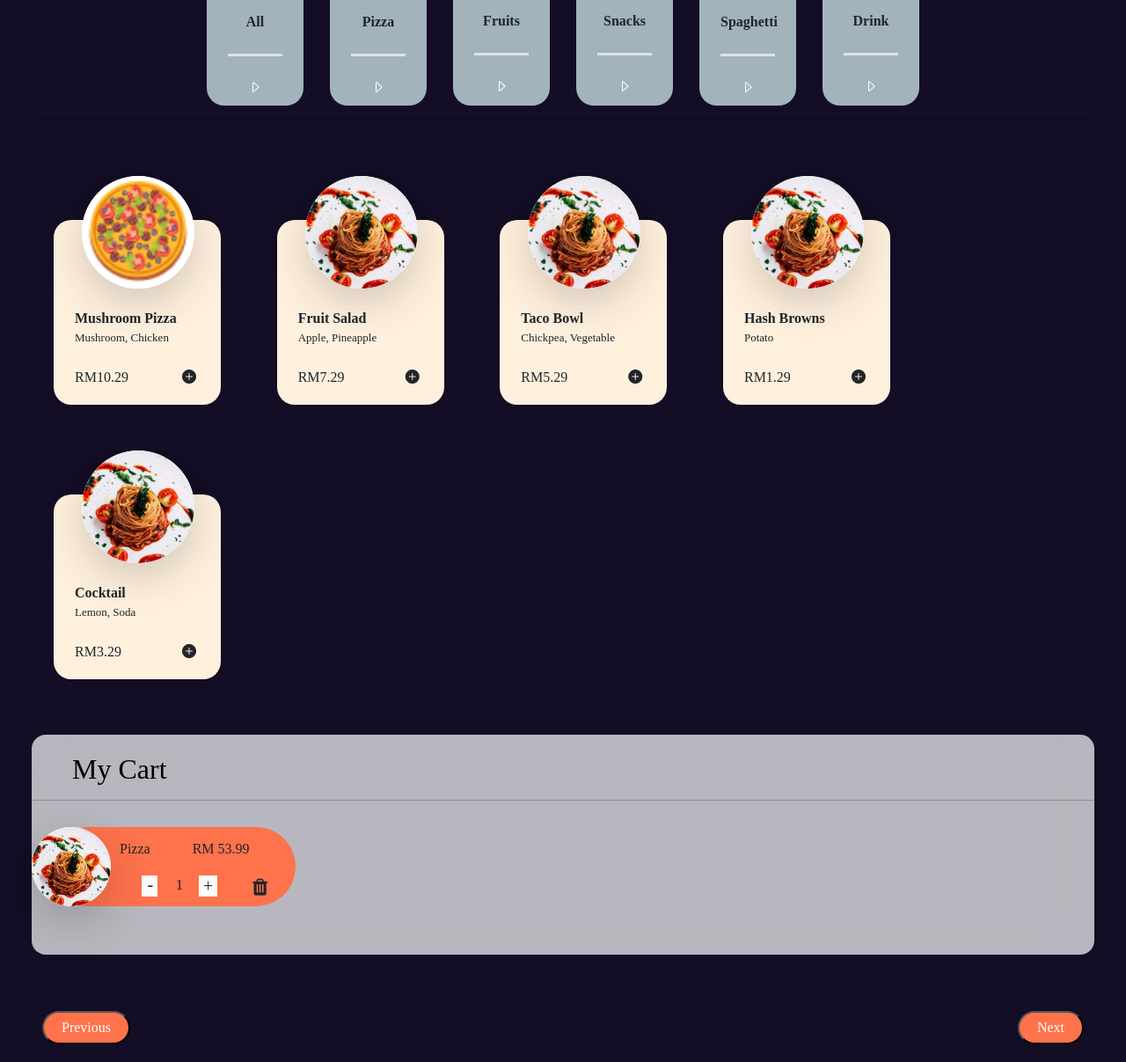
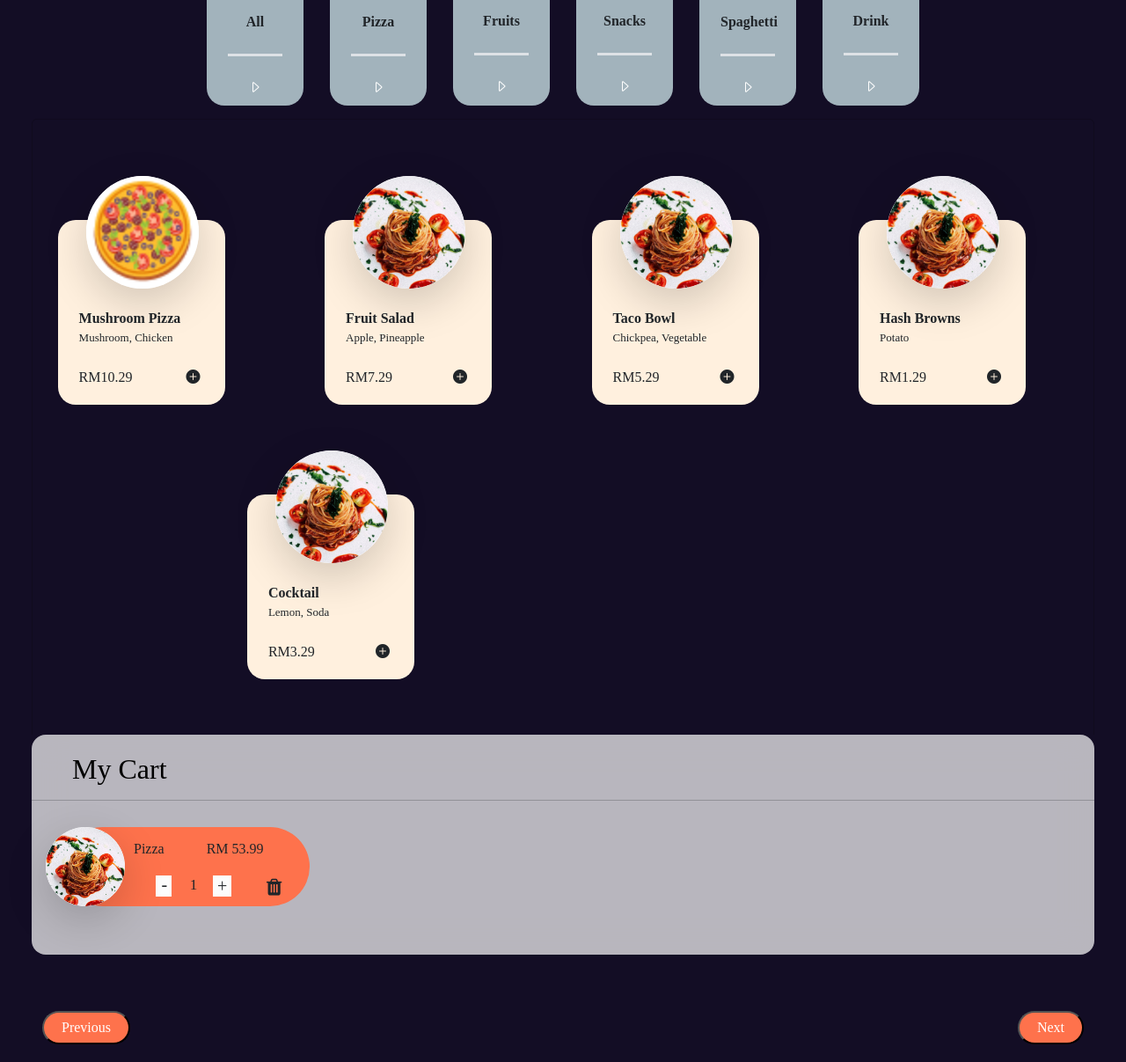
Before and after one commit to miracle1116/HollandFood, a PHP site: page /Layout/user/user_menu.html in a window 1280 px wide. Shown: the part 377-1584 px from the top of the page at 88% size. Run offline with PHP 8.4, Linux system fonts and the light colour scheme.

Commit message:
layout adjust

```diff
--- a/Layout/user/user_menu.html
+++ b/Layout/user/user_menu.html
@@ -140,9 +140,9 @@
 
     </div> -->
 
-    <div class="row justify-content-center p-5">
+    <div class="row justify-content-center p-5 ">
         <div class="leftcolumn">
-          <div class="row justify-content-center" style="background-color: #130D25">
+          <div class="row justify-content-center category-div" style="background-color: #130D25">
             <!-- Menu Category -->
             <div class="menu_con col-2 justify-content-center " data-category="all">
               <div class="container-fluid mt-3 p-1 pb-2">
@@ -231,7 +231,8 @@
 
           <div id="menucard">
           <div class="card" style="height:1000px; background-color: #130D25">
-            <div class="row mt-5 ms-2 ">
+            <div class="row mt-5 justify-content-around pe-3 ">
+
             <div class="col-4 col-xl-2 col-lg-3 col-md-3 col-sm-4 ms-lg-1 my-3 me-3 me-xl-5 me-lg-4  me-md-4 me-sm-4" data-category="pizza">
               <div class="menu-item container-fluid shadow-lg bg-body ms-3">
                 <img
@@ -357,7 +358,7 @@
             <hr>
 
             <!-- Cart item -->
-            <div class="col-2 ms-8 me-4 my-3">
+            <div class="col-2 ms-3 my-3">
               <div class="menucart-item container-fluid shadow-lg bg-body">
                 <img
                   src="../../images/spaghetti_icon.png"
--- a/Layout/user/user_profile.html
+++ b/Layout/user/user_profile.html
@@ -82,7 +82,6 @@
                       </div>
                   </div>
             </div>
-
         </div>
         <div class="container justify-content-center  profile-box w-50 mb-5">
 
--- a/script/userMenu.js
+++ b/script/userMenu.js
@@ -27,7 +27,7 @@ const menuItems = document.querySelectorAll('#menucard .col-4');
       console.log(imageSrc);
 
       // create a new menu cart item and add it to the cart
-      var menuItem = '<div class="col-2 ms-8 me-4 my-3">' +
+      var menuItem = '<div class="col-2 ms-3 me-4 my-3">' +
         '<div class="menucart-item container-fluid shadow-lg bg-body">' +
         '<img src="' + imageSrc + '" class="menucart-item rounded-circle shadow-lg bg-body">' +
         '</div>' +
--- a/styles/user_menu.css
+++ b/styles/user_menu.css
@@ -469,3 +469,10 @@ html {
       width: 100%;
     }
   }
+
+.category-div{
+  display: flex;
+  overflow-x:auto; /* Enable horizontal scrolling */
+  /* margin-left: 30px; */
+  min-width:auto;
+}
```
